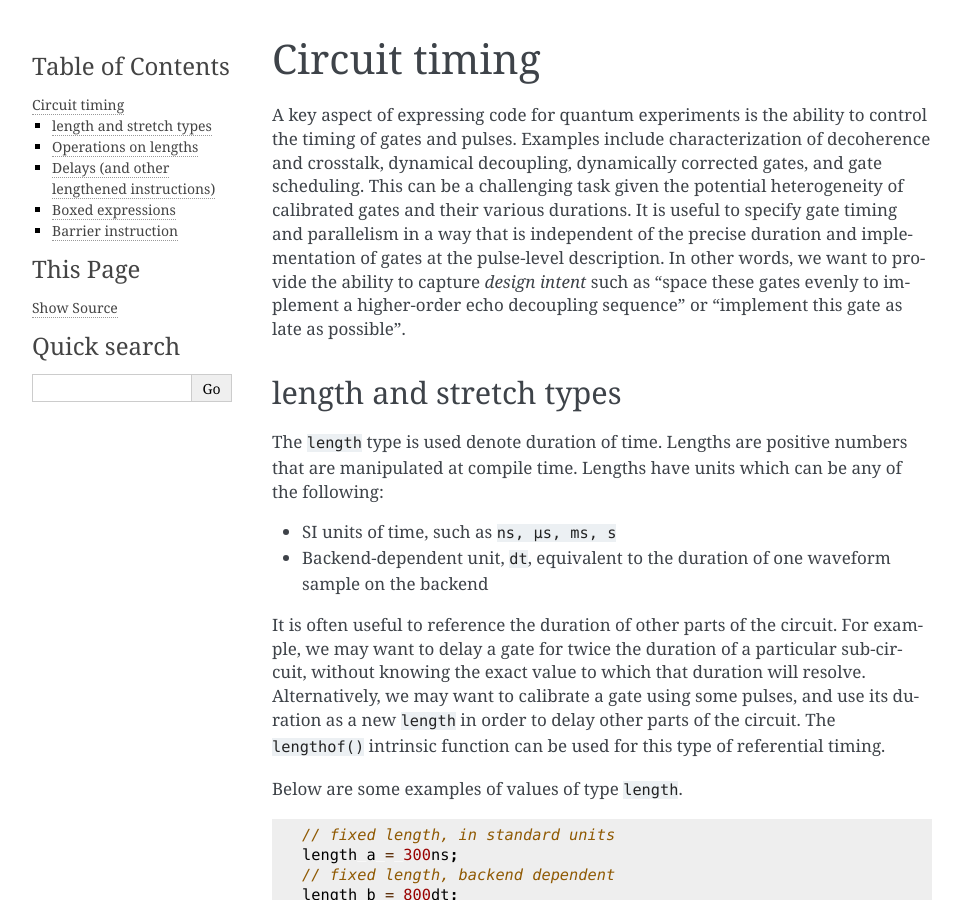
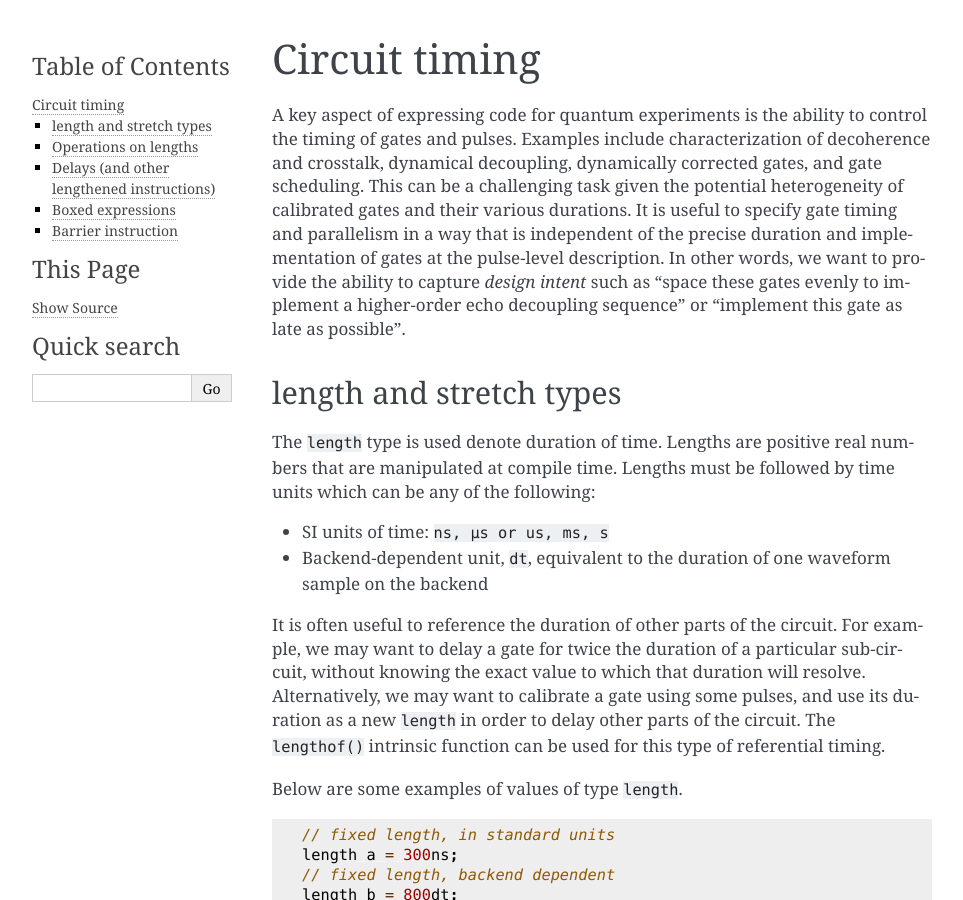
Before and after one commit to openqasm/openqasm, a Sphinx documentation site: the page built from source/language/delays.rst, in a window 1280 px wide and 900 px high. Shown: the whole window, without its empty margins (148-1111 px from the left). Built offline with Sphinx 7.4.7, drawn with Linux system fonts in a browser that asks for light colours; cross-references to code outside the pages are shown as plain code.

Commit message:
Update timing types

```diff
--- a/source/language/delays.rst
+++ b/source/language/delays.rst
@@ -20,11 +20,11 @@ or “implement this gate as late as possible".
 length and stretch types
 ------------------------
 
-The ``length`` type is used denote duration of time. Lengths are positive numbers
-that are manipulated at compile time. Lengths have units which can be
+The ``length`` type is used denote duration of time. Lengths are positive real numbers
+that are manipulated at compile time. Lengths must be followed by time units which can be
 any of the following:
 
--  SI units of time, such as ``ns, µs, ms, s``
+-  SI units of time: ``ns, µs or us, ms, s``
 
 -  Backend-dependent unit, ``dt``, equivalent to the duration of one waveform
    sample on the backend
```
